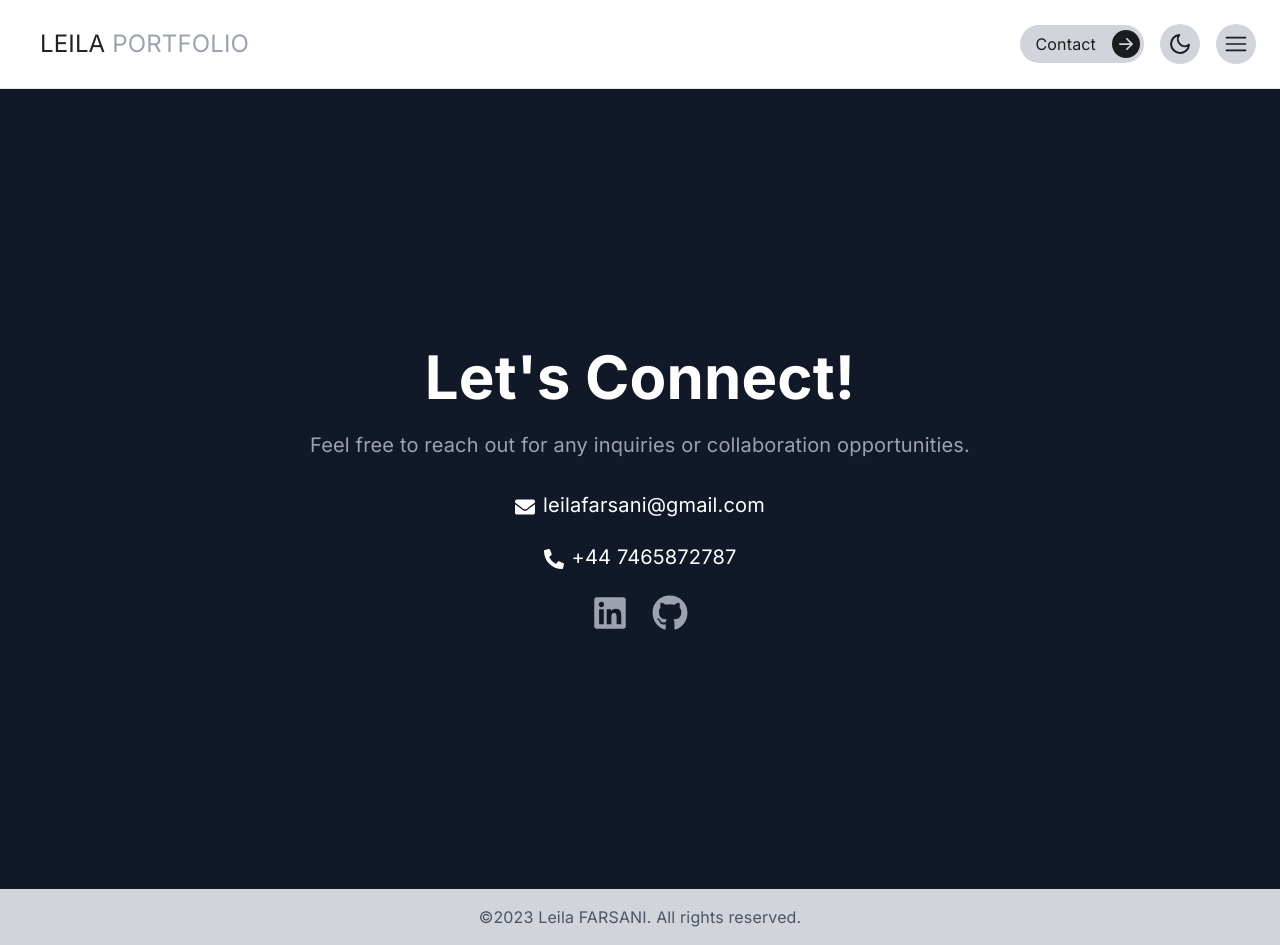
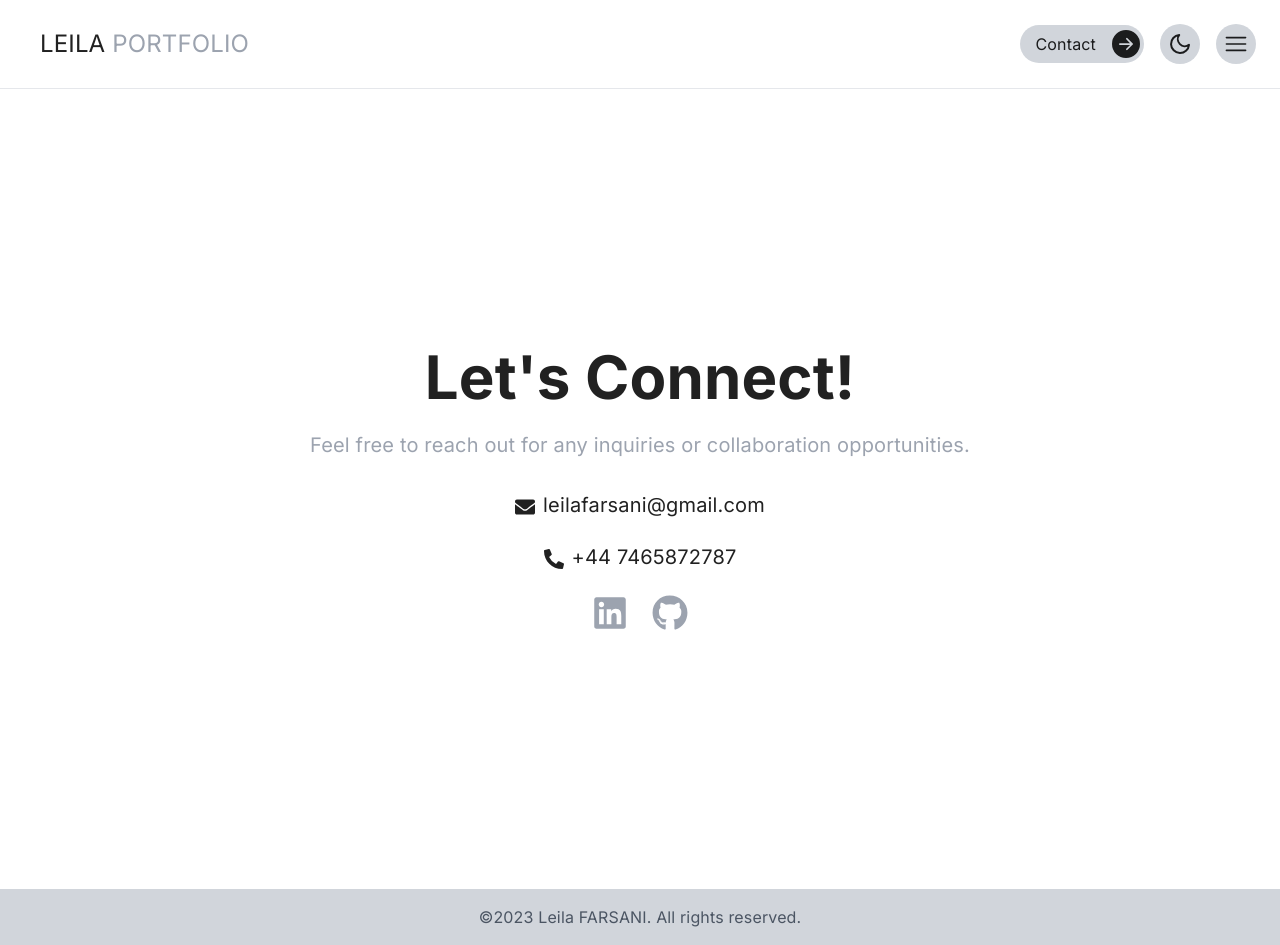
Before and after one commit to leilafarsani/leila-portfolio, a Next.js app: page /contact in a window 1280 px wide. Built offline with nearby package versions, Linux system fonts and the light colour scheme.

Commit message:
updated some colors

```diff
--- a/app/contact/page.tsx
+++ b/app/contact/page.tsx
@@ -8,8 +8,8 @@ import {
 
 export default function ContactPage() {
   return (
-    <div className="bg-gray-900 h-screen flex items-center justify-center">
-      <div className="text-white text-center p-10">
+    <div className=" h-screen flex items-center justify-center">
+      <div className="text-center p-10">
         <h1 className="text-4xl md:text-6xl font-bold mb-6">Let's Connect!</h1>
         <p className="text-lg md:text-xl mb-8 text-gray-400">
           Feel free to reach out for any inquiries or collaboration
@@ -19,14 +19,14 @@ export default function ContactPage() {
           <FaEnvelope className="inline text-xl mr-2" />
           <Link
             href="mailto:leilafarsani@gmail.com"
-            className="hover:text-blue-500"
+            className="hover:text-pink-500"
           >
             leilafarsani@gmail.com
           </Link>
         </p>
         <p className="text-xl mb-6">
           <FaPhoneAlt className="inline text-xl mr-2" />
-          <Link href="tel:+1234567890" className="hover:text-blue-500">
+          <Link href="tel:+1234567890" className="hover:text-pink-500">
             +44 7465872787
           </Link>
         </p>
```
